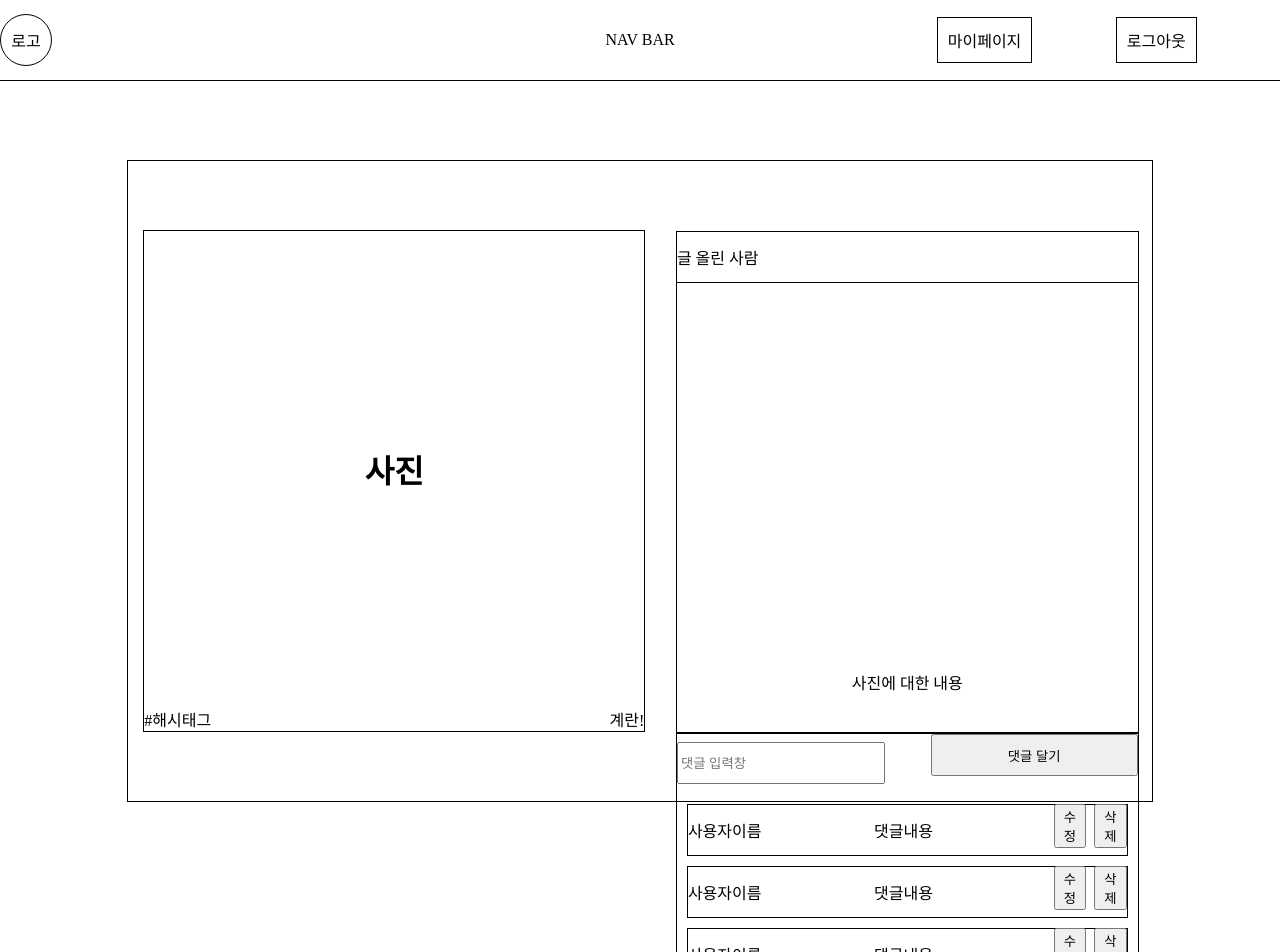
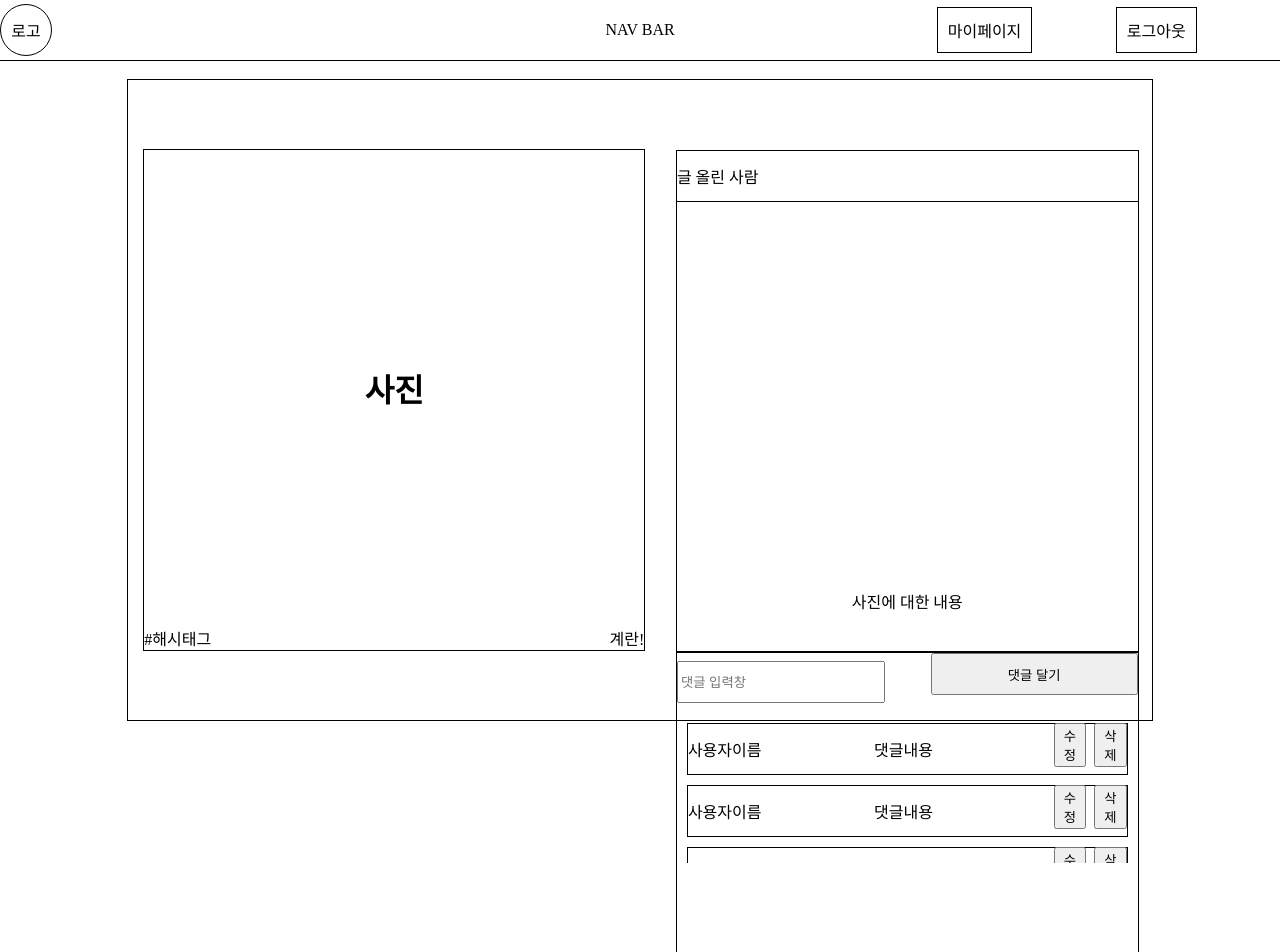
Before and after one commit to OhDaky/pinGGye, a React (Create React App) app in the folder client/: page /feed in a window 1280 px wide. Shown: the top 952 px of the page. Built offline with nearby package versions, Linux system fonts and the light colour scheme; no server answers.

Commit message:
[Fixed] nav bar 위치 조정

```diff
--- a/client/src/App.js
+++ b/client/src/App.js
@@ -1,6 +1,5 @@
 import axios from "axios";
 import { Route, Switch } from "react-router-dom";
-import Nav from "./components/Nav";
 import FeedDetail from "./pages/FeedDetail";
 import FeedUpload from "./pages/FeedUpload";
 import Home from "./pages/Home";
@@ -19,7 +18,6 @@ function App() {
 
   return (
     <>
-      <Nav />
       <Switch>
         <Route path="/" exact>
           <Home />
--- a/client/src/components/Styles/Nav.css
+++ b/client/src/components/Styles/Nav.css
@@ -6,8 +6,11 @@ body {
   display: flex;
   justify-content: space-between;
   width: 100%;
-  height: 80px;
+  height: 60px;
   border-bottom: 1px solid black;
+  z-index: 999;
+  position: fixed;
+  background-color: white;
 }
 
 .nav__left-content {
--- a/client/src/pages/FeedDetail.js
+++ b/client/src/pages/FeedDetail.js
@@ -1,10 +1,12 @@
 import React from "react";
 import "./Styles/FeedDetail.css";
 import FeedComment from "../components/FeedComment";
+import Nav from "../components/Nav";
 
 export default function FeedDetail() {
   return (
     <>
+      <Nav />
       <div className="main">
         <div className="feed__content">
           <div className="feed__left-content">
--- a/client/src/pages/FeedUpload.js
+++ b/client/src/pages/FeedUpload.js
@@ -1,9 +1,11 @@
 import React from "react";
 import "./Styles/FeedUpload.css";
+import Nav from "../components/Nav";
 
 export default function FeedUpload() {
   return (
     <>
+      <Nav />
       <div className="main">
         <div className="feed__content">
           <div className="feed__left-content">
--- a/client/src/pages/Home.js
+++ b/client/src/pages/Home.js
@@ -2,6 +2,7 @@ import React from "react";
 import HomeHashtags from "../components/HomeHashtags";
 import HomeFeed from "../components/HomeFeed";
 import "./Styles/Home.css";
+import Nav from "../components/Nav";
 
 export default function Home() {
   const tags = [
@@ -18,6 +19,8 @@ export default function Home() {
   ];
 
   return (
+    <>
+      <Nav />
       <center>
         <div className="home__hashtag-container">
           <div className="home__hashtag-title">해시태그</div>
@@ -32,5 +35,6 @@ export default function Home() {
         </div>
         <div className="home__feed-add-button">+</div>
       </center>
+    </>
   );
 }
--- a/client/src/pages/Mypage.js
+++ b/client/src/pages/Mypage.js
@@ -1,9 +1,11 @@
 import React from "react";
 import "./Styles/Mypage.css";
+import Nav from "../components/Nav";
 
 export default function Mypage() {
   return (
     <>
+      <Nav />
       <div className="main">
         <div className="mypage">
           <div className="mypage__message">마이 페이지</div>
--- a/client/src/pages/Styles/FeedDetail.css
+++ b/client/src/pages/Styles/FeedDetail.css
@@ -11,7 +11,7 @@
   justify-content: space-around;
   align-items: center;
   width: 80%;
-  height: 80vh;
+  height: 60%;
   border: 1px solid;
 }
 
@@ -81,7 +81,7 @@
 
 .feed__comments-box {
   width: 100%;
-  height: 80%;
+  height: 50%;
   margin-top: 10px;
   overflow-y: scroll;
 }
```
Lines whose indentation alone changed are shown as unchanged.
